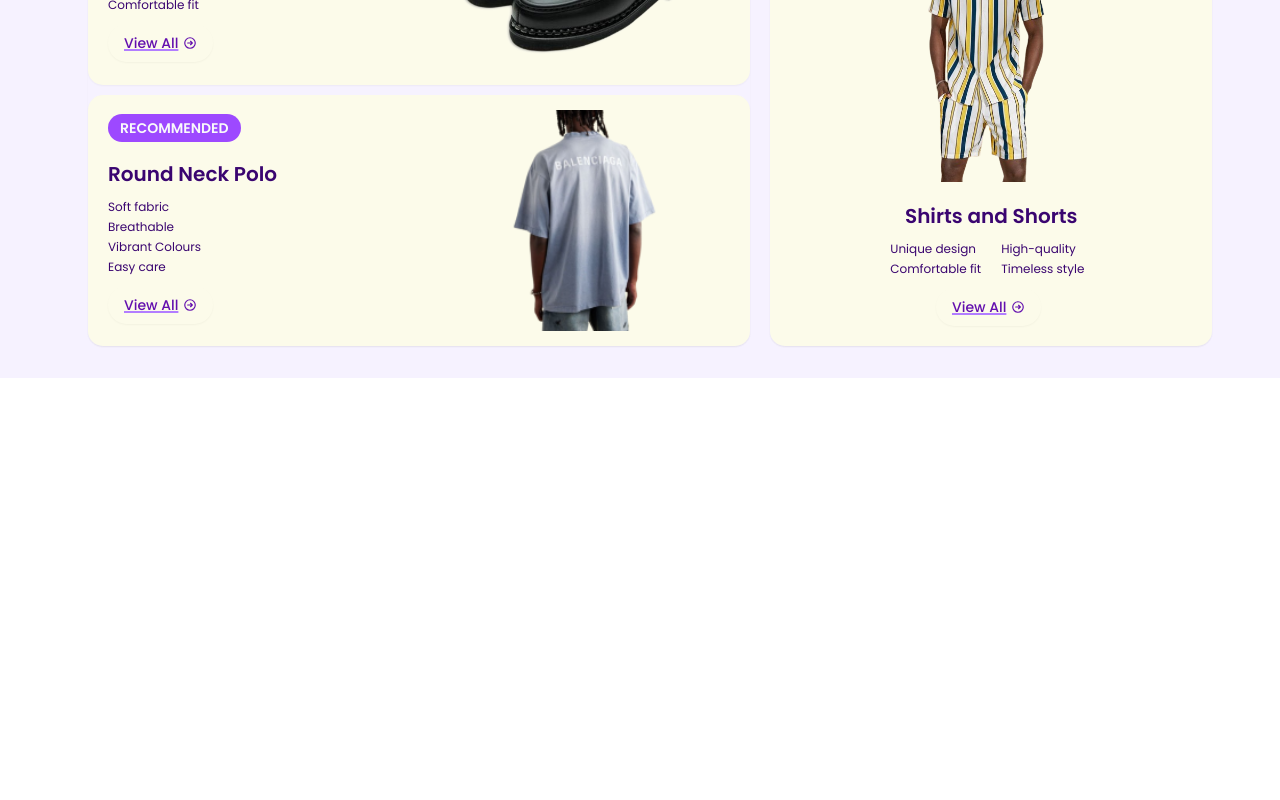
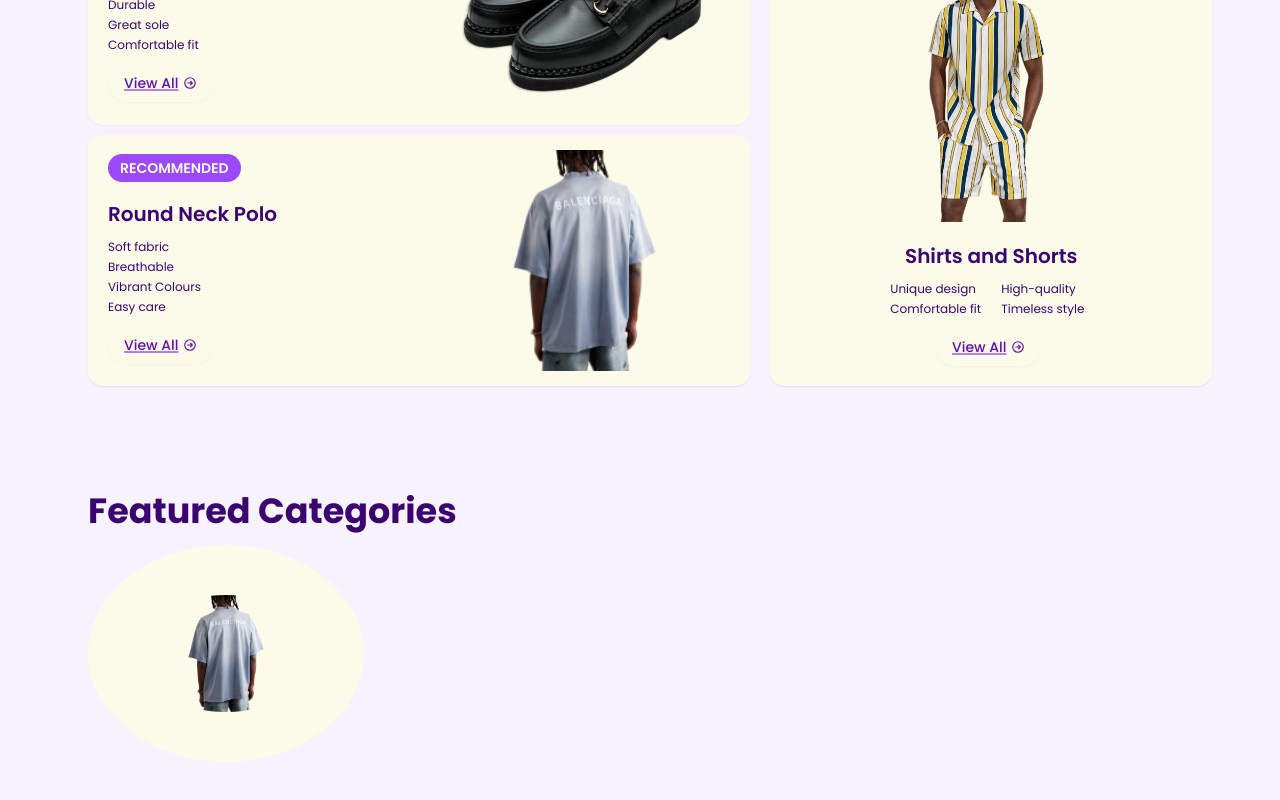
Before and after one commit to PraisesAmaiyo/whatsapp-shop, a React (Vite) app: page /home in a window 1280 px wide. Shown: the part 1086-1886 px from the top of the page. Before the commit the page ends 1464 px from the top, so only its background shows below. Built offline with nearby package versions, Linux system fonts and the light colour scheme.

Commit message:
Updates on the Featured Category section

```diff
--- a/src/features/homepage/Benefits.jsx
+++ b/src/features/homepage/Benefits.jsx
@@ -8,7 +8,7 @@ import { FiRefreshCw } from 'react-icons/fi';
 import { MdOutlineLocalShipping } from 'react-icons/md';
 import styled from 'styled-components';
 
-const BenefitsContainer = styled.div`
+const BenefitsContainer = styled.section`
   display: flex;
   justify-content: space-between;
   padding: 4rem 0;
--- /dev/null
+++ b/src/features/homepage/FeaturedCategories.jsx
@@ -0,0 +1,62 @@
+import styled from 'styled-components';
+import Heading from '../../ui/Heading';
+import Row from '../../ui/Row';
+
+import recommendedImage5 from '../../assets/images/recommended-img-5.png';
+import recommendedImage2 from '../../assets/images/recommended-img-2.png';
+import recommendedImage4 from '../../assets/images/recommended-img-4.png';
+
+const StyledFeaturedCategories = styled.section`
+  padding: 4rem 0;
+`;
+
+const FeaturedCategoriesContainer = styled.div`
+  display: grid;
+  grid-template-columns: repeat(4, 1fr);
+`;
+
+const FeaturedCategory = styled.div`
+  display: flex;
+  flex-direction: column;
+  align-items: center;
+  justify-content: center;
+
+  /* img {
+    height: 20rem;
+    width: 20rem;
+    background-color: var(--color-gold-50);
+    padding: 5rem;
+  } */
+
+  span {
+    font-size: 1.2rem;
+  }
+`;
+
+const ProductImage = styled.img`
+  width: 100%;
+  height: auto;
+  /* object-fit: cover;
+  object-position: center; */
+  background-color: var(--color-gold-50);
+  border-radius: var(--border-radius-round);
+  padding: 5rem;
+`;
+
+function FeaturedCategories() {
+  return (
+    <StyledFeaturedCategories>
+      <Row type="vertical">
+        <Heading as="h1">Featured Categories</Heading>
+
+        <FeaturedCategoriesContainer>
+          <FeaturedCategory>
+            <ProductImage src={recommendedImage2} alt="Category one" />
+          </FeaturedCategory>
+        </FeaturedCategoriesContainer>
+      </Row>
+    </StyledFeaturedCategories>
+  );
+}
+
+export default FeaturedCategories;
--- a/src/features/homepage/Recommended.jsx
+++ b/src/features/homepage/Recommended.jsx
@@ -10,11 +10,12 @@ import recommendedImage4 from '../../assets/images/recommended-img-4.png';
 import Heading from '../../ui/Heading';
 import Button from '../../ui/Button';
 
-const ProductGrid = styled.div`
+const ProductGrid = styled.section`
   display: grid;
   grid-template-columns: 60% 40%;
   grid-template-rows: auto auto;
   gap: 2rem;
+  padding: 4rem 0;
 `;
 
 const ProductCard = styled.div`
@@ -252,7 +253,6 @@ const ProductImage = styled.img`
 
 const RecommendedProducts = () => {
   return (
-    <>
     <ProductGrid>
       <LeftCard>
         <FullWidthCardLeftTop>
@@ -279,10 +279,7 @@ const RecommendedProducts = () => {
         </FullWidthCardLeftTop>
 
         <FullWidthCardLeftBottom>
-            <ProductImage
-              src={recommendedImage2}
-              alt="Leather male corporate shoe"
-            />
+          <ProductImage src={recommendedImage2} alt="Male round necck polo" />
           <div className="recommended-cta">
             <Tag type="dark">Recommended</Tag>
 
@@ -348,7 +345,7 @@ const RecommendedProducts = () => {
           <Tag type="dark">Recommended</Tag>
           <ProductImage
             src={recommendedImage4}
-              alt="Leather male corporate shoe"
+            alt="Male wearing a matcehd shirt and short"
           />
           <div className="recommended-cta">
             <Heading as="h2">Shirts and Shorts</Heading>
@@ -367,7 +364,6 @@ const RecommendedProducts = () => {
         </FullWidthCardRight>
       </RightCard>
     </ProductGrid>
-    </>
   );
 };
 
--- a/src/pages/Homepage.jsx
+++ b/src/pages/Homepage.jsx
@@ -3,6 +3,7 @@ import Header from '../features/homepage/Header';
 import Main from '../features/homepage/Main';
 import Benefits from '../features/homepage/Benefits';
 import Recommended from '../features/homepage/Recommended';
+import FeaturedCategories from '../features/homepage/FeaturedCategories';
 
 const Container = styled.div`
   width: 100%;
@@ -39,6 +40,7 @@ function Homepage() {
         <Container>
           <Benefits />
           <Recommended />
+          <FeaturedCategories />
         </Container>
       </WhiteWrapper>
     </>
--- a/src/styles/GlobalStyles.js
+++ b/src/styles/GlobalStyles.js
@@ -75,6 +75,7 @@ const GlobalStyles = createGlobalStyle`
   --border-radius-md: 7px;
   --border-radius-lg: 15px;
   --border-radius-full: 50px;
+  --border-radius-round: 100%;
 }
 
 
```
Lines whose indentation alone changed are shown as unchanged.
